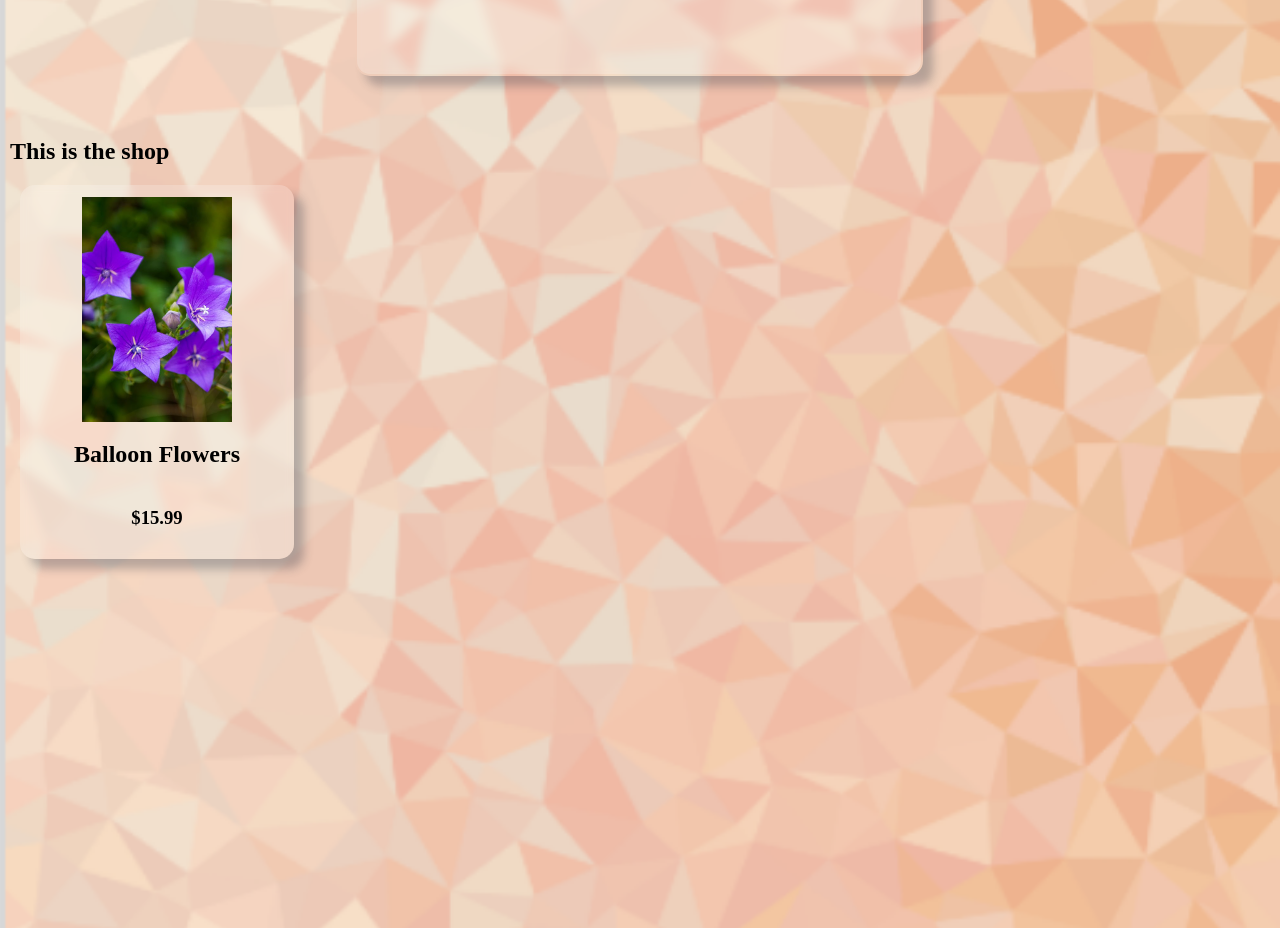
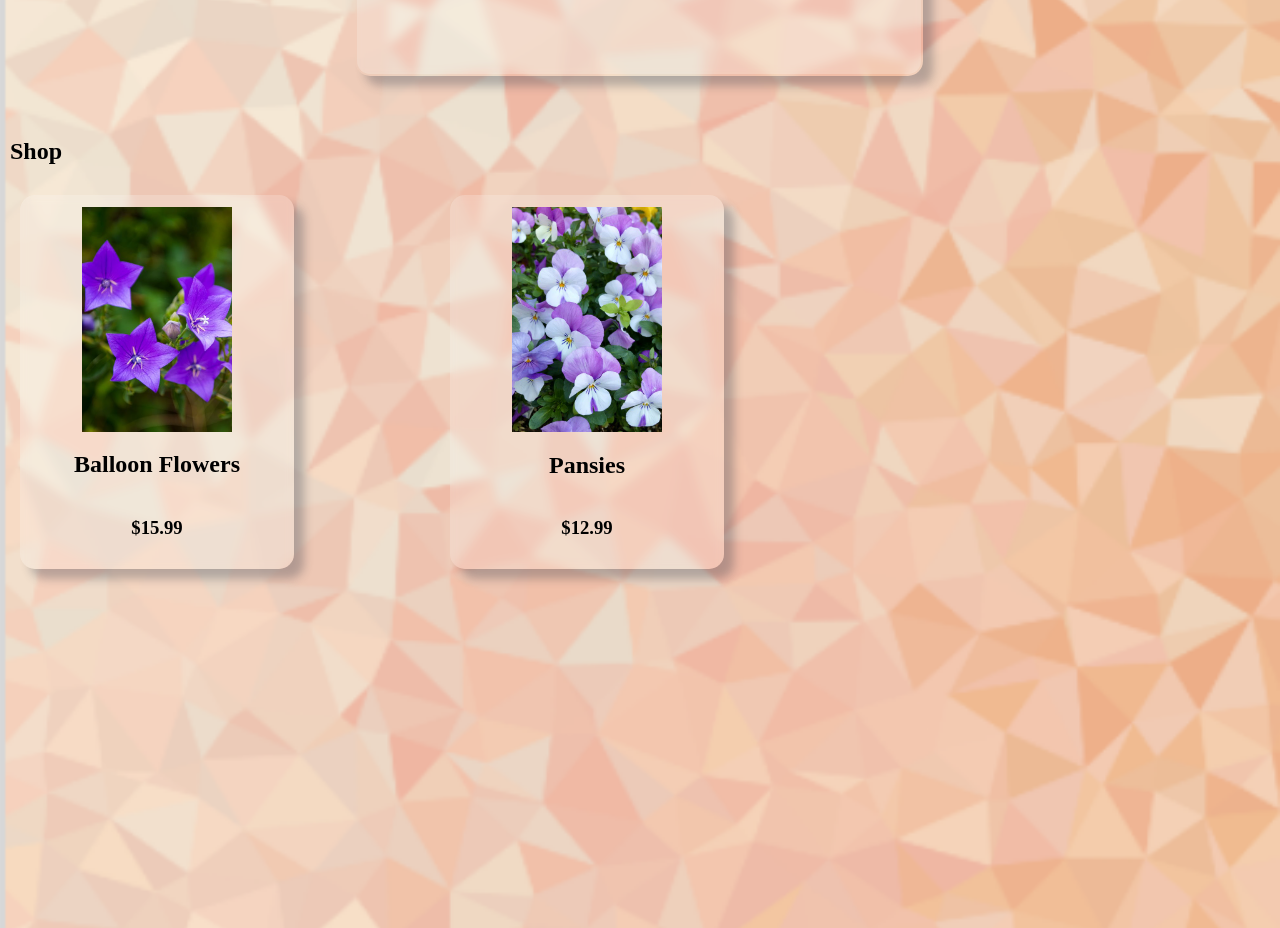
Before and after one commit to ReaganADavenport/Shop-app, a React (Create React App) app: page / in a window 1280 px wide. Shown: the part 780-1708 px from the top of the page. Built offline with nearby package versions, Linux system fonts and the light colour scheme.

Commit message:
added another card (for pansies) and added a container for the items named Shelf and added css grid

```diff
--- a/src/Components/Store-front/shop.css
+++ b/src/Components/Store-front/shop.css
@@ -3,3 +3,10 @@
     height: 100vh;
     padding: 10px;
   }
+
+.Shelf{
+  display: grid;
+  grid-template-columns: repeat(3, 1fr);
+  gap: 10px;
+  grid-auto-rows: minmax(100px, auto);
+}
--- a/src/Components/Store-front/shop.js
+++ b/src/Components/Store-front/shop.js
@@ -4,12 +4,17 @@ import './shop.css';
 import Card from '../Card/card';
 
 import Balloon from '../../Images/Balloon-flowers.png';
+import Pansy from '../../Images/Pansies.jpg';
 
 const Shop = () => {
     return(
         <div className='Shop'>
-        <h2>This is the shop</h2>
-        <Card itemImage={Balloon} itemName={'Balloon Flowers'} itemPrice={'$15.99'}></Card>
+        <h2>Shop</h2>
+        <div className='Shelf'>
+          <Card itemImage={Balloon} itemName={'Balloon Flowers'} itemPrice={'$15.99'}></Card>
+          <Card itemImage={Pansy} itemName={'Pansies'} itemPrice={'$12.99'}></Card>
+        </div>
+
       </div>
     )
 }
```
